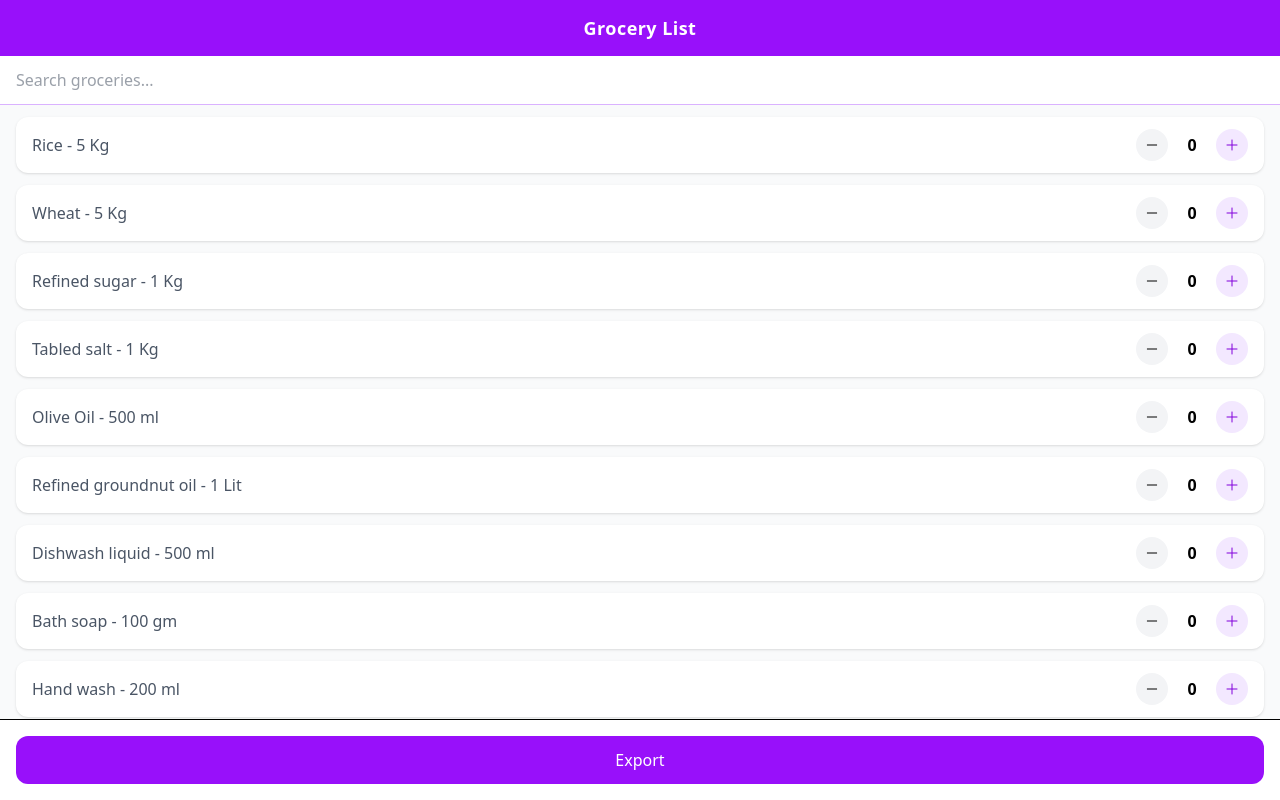
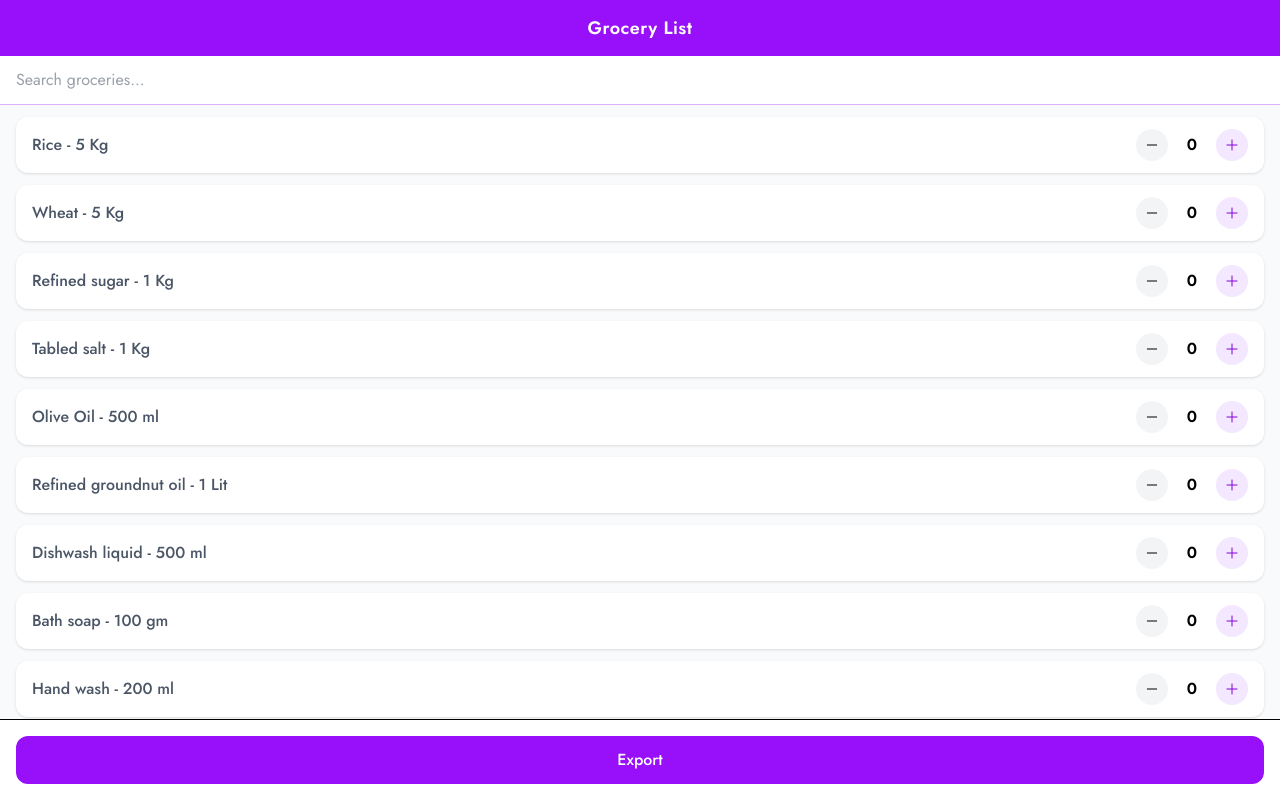
Before and after one commit to saravananj/grocery-list, a Vue app: page / in a window 1280 px wide. Shown: the top 800 px of the page. Built offline with nearby package versions, Linux system fonts and the light colour scheme.

Commit message:
Include gogole font Jost

```diff
--- a/src/App.vue
+++ b/src/App.vue
@@ -14,7 +14,7 @@
 </script>
 
 <template>
-	<div class="h-screen flex flex-col bg-gray-50">
+	<div class="h-screen flex flex-col bg-gray-50 font-jost">
 
 		<header class="fixed top-0 inset-x-0 h-14 bg-purple-600 text-white flex items-center justify-center shadow z-10">
 			<h1 class="text-lg font-semibold tracking-wide">Grocery List</h1>
--- a/src/assets/main.css
+++ b/src/assets/main.css
@@ -1 +1,6 @@
+@import url("https://fonts.googleapis.com/css2?family=Jost:ital,wght@0,100..900;1,100..900&display=swap");
 @import "tailwindcss";
+
+@theme {
+  --font-jost: "Jost", sans-serif;
+}
```
